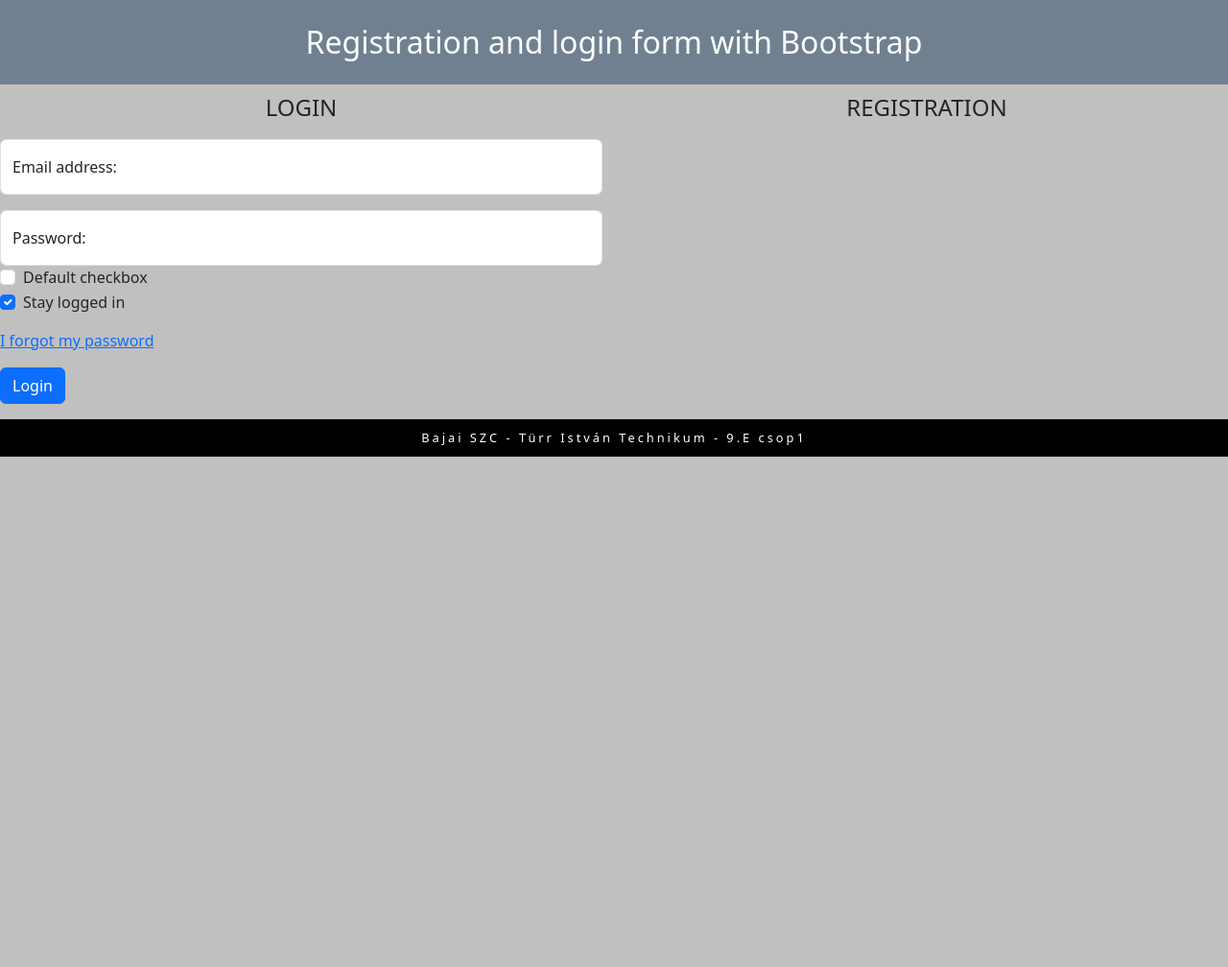
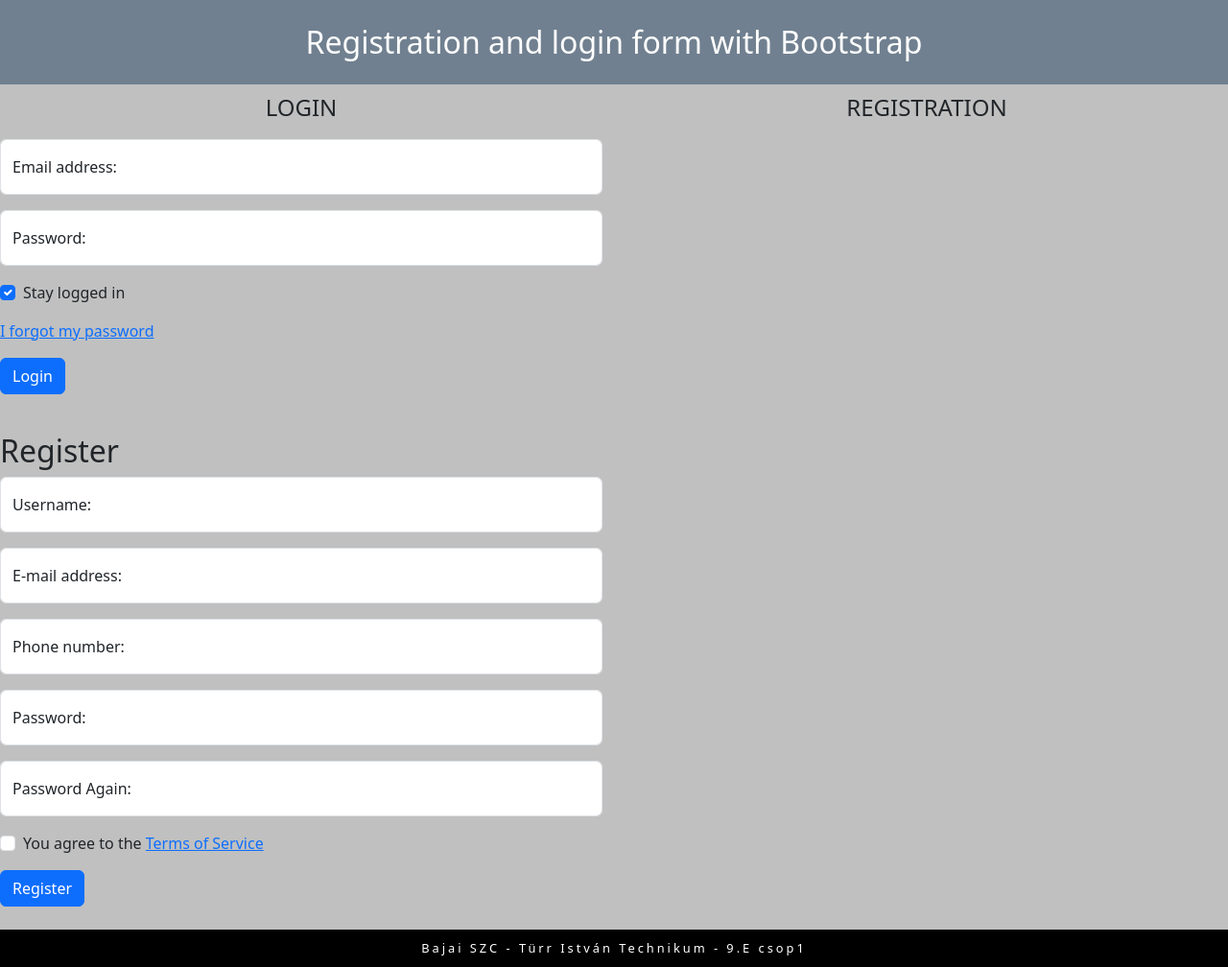
Before and after one commit to mecca43/bootstrap-reglogin, a plain HTML site: page index.html in a window 1280 px wide. Shown: the whole page at 96% size. Before the commit the page ends 800 px from the top, so only its background shows below. Drawn offline with Linux system fonts and the light colour scheme.

Commit message:
register

```diff
--- a/index.html
+++ b/index.html
@@ -13,22 +13,16 @@
     Registration and login form with Bootstrap
   </header>
   <main class="row">
-    <section class="col-lg-6">
+    <section class="col-lg-6 mb-4">
       <h1>login</h1>
       <form action="#">
         <div class="form-floating mb-3">
           <input type="email" class="form-control" id="emailField" placeholder="">
           <label for="emailField">Email address:</label>
         </div>
-        <div class="form-floating">
+        <div class="form-floating mb-3">
           <input type="password" class="form-control" id="passwordField" placeholder="">
           <label for="passwordField">Password:</label>
-        </div>
-        <div class="form-check">
-          <input class="form-check-input" type="checkbox" value="" id="flexCheckDefault">
-          <label class="form-check-label" for="flexCheckDefault">
-            Default checkbox
-          </label>
         </div>
         <div class="form-check mb-3">
           <input class="form-check-input" type="checkbox" value="" id="loggegInCheck" checked>
@@ -44,6 +38,39 @@
       <h1>registration</h1>
     </section>
 
+    <section class="col-lg-6 mb-4">
+      <h2>Register</h2>
+      <form action="#">
+        <div class="form-floating mb-3">
+          <input type="text" class="form-control" id="registerUsernameField" placeholder="">
+          <label for="registerUsernameField">Username:</label>
+        </div>
+        <div class="form-floating mb-3">
+          <input type="email" class="form-control" id="registerEmailField" placeholder="">
+          <label for="registerEmailField">E-mail address:</label>
+        </div>
+        <div class="form-floating mb-3">
+          <input type="tel" class="form-control" id="registerNumberField" placeholder="">
+          <label for="registerNumberField">Phone number:</label>
+        </div>
+        <div class="form-floating mb-3">
+          <input type="password" class="form-control" id="registerPasswordField" placeholder="">
+          <label for="registerPasswordField">Password:</label>
+        </div>
+        <div class="form-floating mb-3">
+          <input type="password" class="form-control" id="registerPasswordAgainField" placeholder="">
+          <label for="registerPasswordAgainField">Password Again:</label>
+        </div>
+        <div class="form-check mb-3">
+          <input class="form-check-input" type="checkbox" id="registerStayLoggedCheck">
+          <label class="form-check-label" for="registerStayLoggedCheck">
+            You agree to the <a href="#">Terms of Service</a>
+          </label>
+        </div>
+        <button class="btn btn-primary" type="button">Register</button>
+      </form>
+    </section>
+
   </main>
   <footer>
     Bajai SZC - Türr István Technikum - 9.E csop1
```
Also changed, not shown: css/app.css (line endings or trailing spaces).
